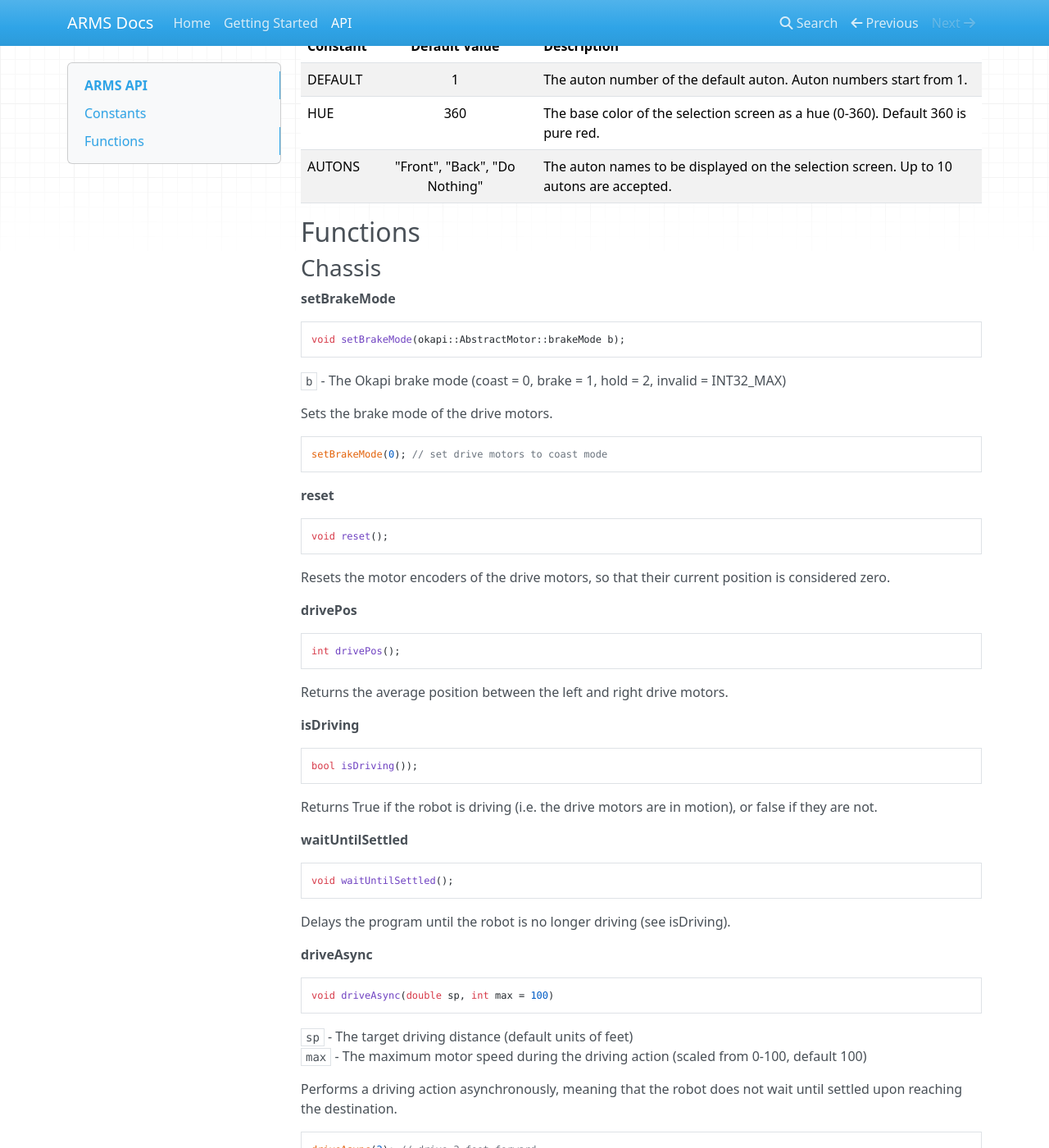
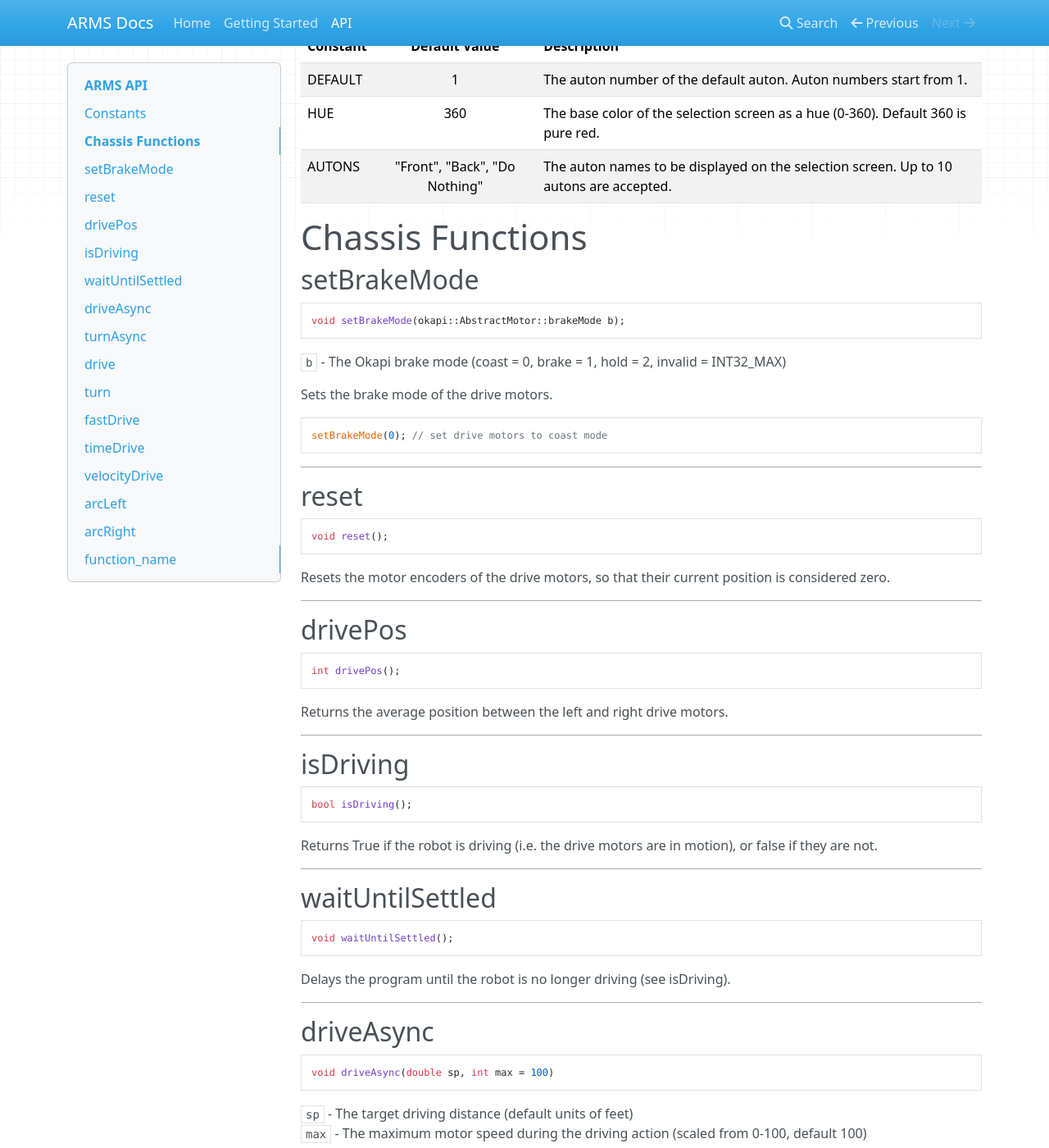
Before and after one commit to purduesigbots/ARMS, an MkDocs documentation site: the page built from docs/api.md, in a window 1280 px wide and 1400 px high, scrolled down 1179 px. Shown: the whole window at 82% size. Built offline with MkDocs 1.6.1, drawn with Linux system fonts in a browser that asks for light colours; nearby versions of some CDN libraries.

Commit message:
updated function formatting for legibility

````diff
--- a/docs/api.md
+++ b/docs/api.md
@@ -33,10 +33,9 @@ TO DO:
 | HUE | 360 | The base color of the selection screen as a hue (0-360). Default 360 is pure red. |
 | AUTONS | "Front", "Back", "Do Nothing" | The auton names to be displayed on the selection screen. Up to 10 autons are accepted. |
 
-## Functions
+# Chassis Functions
 
-### Chassis
-**setBrakeMode**
+##**setBrakeMode**
 ```cpp
 void setBrakeMode(okapi::AbstractMotor::brakeMode b);
 ```
@@ -46,32 +45,32 @@ Sets the brake mode of the drive motors.
 ```cpp
 setBrakeMode(0); // set drive motors to coast mode
 ```
-
-**reset**
+___
+##**reset**
 ```cpp
 void reset();
 ```
 Resets the motor encoders of the drive motors, so that their current position is considered zero.
-
-**drivePos**
+___
+##**drivePos**
 ```cpp
 int drivePos();
 ```
 Returns the average position between the left and right drive motors.
-
-**isDriving**
+___
+##**isDriving**
 ```cpp
-bool isDriving());
+bool isDriving();
 ```
 Returns True if the robot is driving (i.e. the drive motors are in motion), or false if they are not.
-
-**waitUntilSettled**
+___
+##**waitUntilSettled**
 ```cpp
 void waitUntilSettled();
 ```
 Delays the program until the robot is no longer driving (see isDriving).
-
-**driveAsync**
+___
+##**driveAsync**
 ```cpp
 void driveAsync(double sp, int max = 100)
 ```
@@ -83,8 +82,8 @@ Performs a driving action asynchronously, meaning that the robot does not wait u
 driveAsync(2); // drive 2 feet forward
 driveAsync(-2, 50); // drive 2 feet backward, topping out at half motor speed
 ```
-
-**turnAsync**
+___
+##**turnAsync**
 ```cpp
 void turnAsync(double sp, int max = 100)
 ```
@@ -96,8 +95,8 @@ Performs a turning action asynchronously, meaning that the robot does not wait u
 turnAsync(90); // turn 90 degrees CCW
 turnAsync(-90, 50); // turn 90 degrees CW, topping out at half motor speed
 ```
-
-**drive**
+___
+##**drive**
 ```cpp
 void drive(double sp, int max = 100)
 ```
@@ -109,8 +108,8 @@ Performs a driving action and waits until the robot is settled (see waitUntilSet
 drive(2); // drive 2 feet forward
 drive(-2, 50); // drive 2 feet backward, topping out at half motor speed
 ```
-
-**turn**
+___
+##**turn**
 ```cpp
 void turn(double sp, int max = 100)
 ```
@@ -122,8 +121,8 @@ Performs a turning action and waits until the robot is settled (see waitUntilSet
 turn(90); // turn 90 degrees CCW
 turn(-90, 50); // turn 90 degrees CW, topping out at half motor speed
 ```
-
-**fastDrive**
+___
+##**fastDrive**
 ```cpp
 void fastDrive(double sp, int max = 100)
 ```
@@ -131,8 +130,8 @@ void fastDrive(double sp, int max = 100)
 `max` - The maximum motor speed during the driving action (scaled from 0-100, default 100)
 
 Performs a driving action with no PID or waiting until settled. That is, the drive motors are immediately set to max in the designated direction.
-
-**timeDrive**
+___
+##**timeDrive**
 ```cpp
 void timeDrive(int t, int left = 100, int right = 0);
 ```
@@ -146,8 +145,8 @@ timeDrive(1000); // drive forward for 1 second at max speed
 timeDrive(2000, 50); // drive forward for 2 seconds at half speed
 timeDrive(500, 100, 50); // drive and turn slightly right for 0.5 seconds
 ```
-
-**velocityDrive**
+___
+##**velocityDrive**
 ```cpp
 void velocityDrive(int t, int max = 100);
 ```
@@ -159,8 +158,8 @@ Drives with internal PID (see left_drive_vel) in a straight line for a specified
 velocityDrive(1000); // drive forward for 1 second at max speed
 velocityDrive(2000, 50); // drive forward for 2 seconds at half speed
 ```
-
-**arcLeft**
+___
+##**arcLeft**
 ```cpp
 void arcLeft(int length, double rad, int max = 100, int type = 0);
 ```
@@ -174,8 +173,8 @@ Drives in a counterclockwise arc with specified length, radius, and type.
 arcLeft(180, 1); // traces semicircle with radius 1 ft in the CCW direction
 arcLeft(90, 2, 50); // traces quarter circle with radius 2 ft in CCW direction at half speed
 ```
-
-**arcRight**
+___
+##**arcRight**
 ```cpp
 void arcRight(int length, double rad, int max = 100, int type = 0);
 ```
@@ -189,8 +188,8 @@ Drives in a clockwise arc with specified length, radius, and type.
 arcRight(180, 1); // traces semicircle with radius 1 ft in the CW direction
 arcRight(90, 2, 50); // traces quarter circle with radius 2 ft in CW direction at half speed
 ```
-
-**function_name**
+___
+##**function_name**
 ```cpp
 void function_name(var1, var2);
 ```
````
